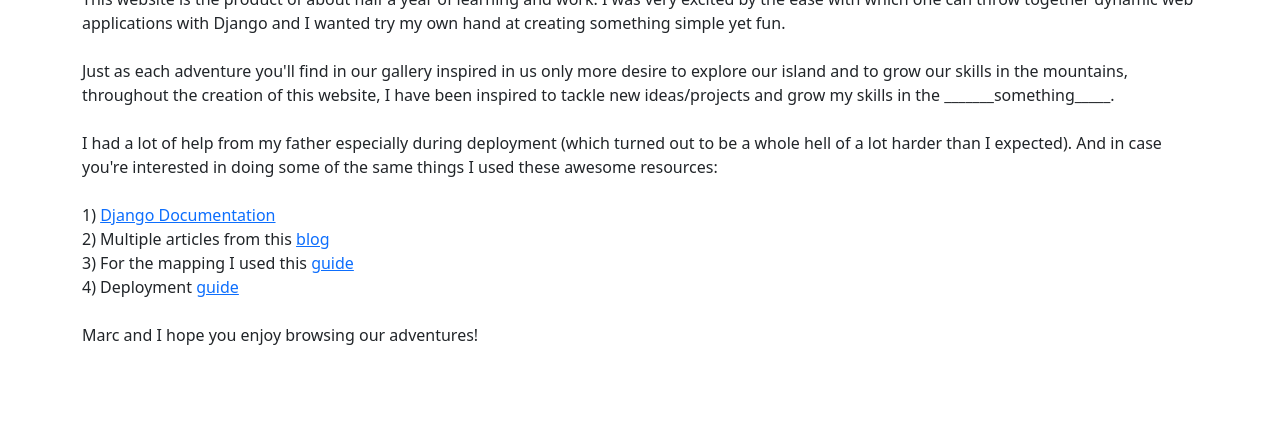
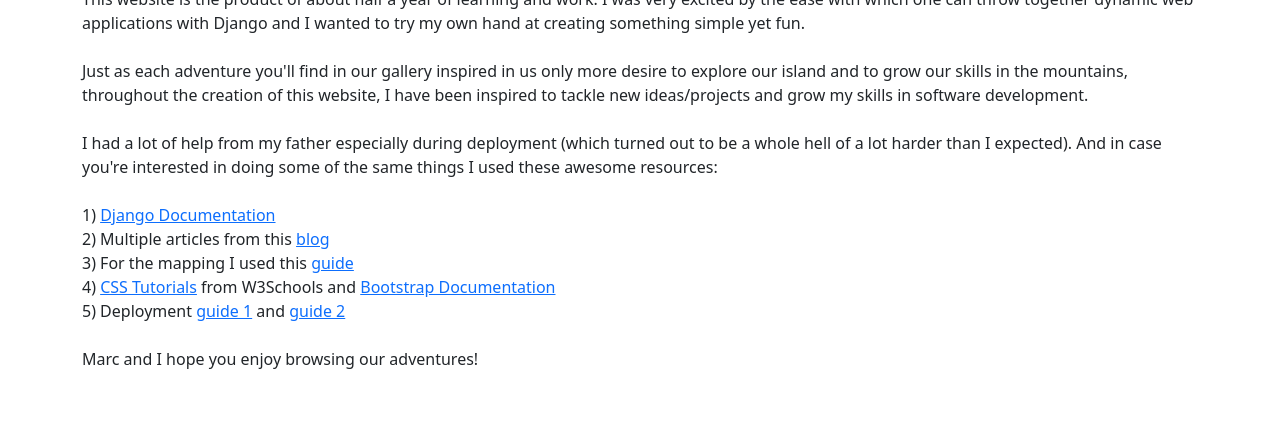
Before and after one commit to shiraej/pwebsite, a Django app: page / in a window 1280 px wide. Shown: the part 491-926 px from the top of the page. Before the commit the page ends 836 px from the top, so only its background shows below. Run offline with Django 3.2, Linux system fonts and the light colour scheme; the visitor is signed in with stand-in values (Sample User, id 1); parts of the project's set-up code (start-up, migrations or seed data) failed here and were passed over.

Commit message:
edited homepage, changed drawing

```diff
--- a/homepage/templates/homepage/home.html
+++ b/homepage/templates/homepage/home.html
@@ -4,16 +4,16 @@
 {% load static %}
 <div class="container py-5">
 	<div class='col-md-12 text-center' >
-		<img src="{% static 'img/drawing-1.svg' %}" alt='islandsharc drawing' class='img-shrink-250'>
+		<img src="{% static 'img/drawing-2.svg' %}" alt='islandsharc drawing' class='img-shrink-250'>
 		<h1>
 			Welcome to Island Sharcs!
 		</h1>
 	</div>
 	<div class="col-12 mx-auto">
 		<p class= 'p-small'>
-			This website is the product of about half a year of learning and work. I was very excited by the ease with which one can throw together dynamic web applications with Django and I wanted try my own hand at creating something simple yet fun.
+			This website is the product of about half a year of learning and work. I was very excited by the ease with which one can throw together dynamic web applications with Django and I wanted to try my own hand at creating something simple yet fun.
 				<br><br>
-			Just as each adventure you'll find in our gallery inspired in us only more desire to explore our island and to grow our skills in the mountains, throughout the creation of this website, I have been inspired to tackle new ideas/projects and grow my skills in the _______something_____.
+			Just as each adventure you'll find in our gallery inspired in us only more desire to explore our island and to grow our skills in the mountains, throughout the creation of this website, I have been inspired to tackle new ideas/projects and grow my skills in software development.
 				<br><br>
 			I had a lot of help from my father especially during deployment (which turned out to be a whole hell of a lot harder than I expected). And in case you're interested in doing some of the same things I used these awesome resources:
 				<br><br>
@@ -23,7 +23,9 @@
 				<br>
 			3) For the mapping I used this <a href='https://towardsdatascience.com/build-interactive-gps-activity-maps-from-gpx-files-using-folium-cf9eebba1fe7'>guide</a>
 				<br>
-			4) Deployment <a href='https://vahiwe.medium.com/deploy-django-and-flask-applications-in-the-cloud-using-nginx-gunicorn-and-systemd-centos-7-4b6aef3a8578'>guide</a>
+			4) <a href='https://www.w3schools.com/css/'> CSS Tutorials</a> from W3Schools and <a href='https://getbootstrap.com/docs/5.0/getting-started/introduction/'>Bootstrap Documentation</a>
+				<br>
+			5) Deployment <a href='https://www.digitalocean.com/community/tutorials/how-to-set-up-django-with-postgres-nginx-and-gunicorn-on-centos-7'>guide 1</a> and <a href='https://vahiwe.medium.com/deploy-django-and-flask-applications-in-the-cloud-using-nginx-gunicorn-and-systemd-centos-7-4b6aef3a8578'>guide 2</a>
 				<br><br>
 			Marc and I hope you enjoy browsing our adventures!
 		</p>
```
Also changed, not shown: 1 other file.
